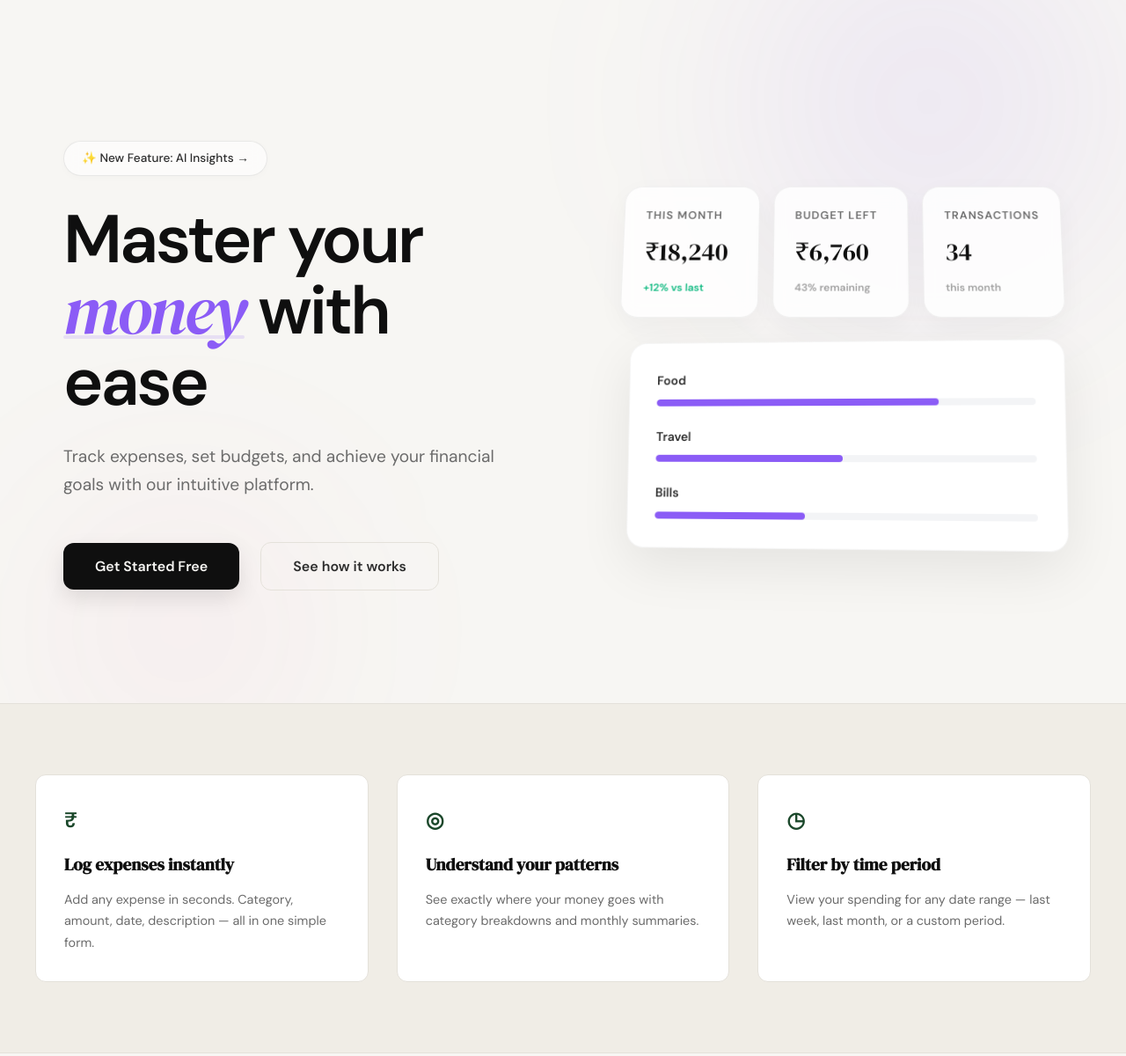
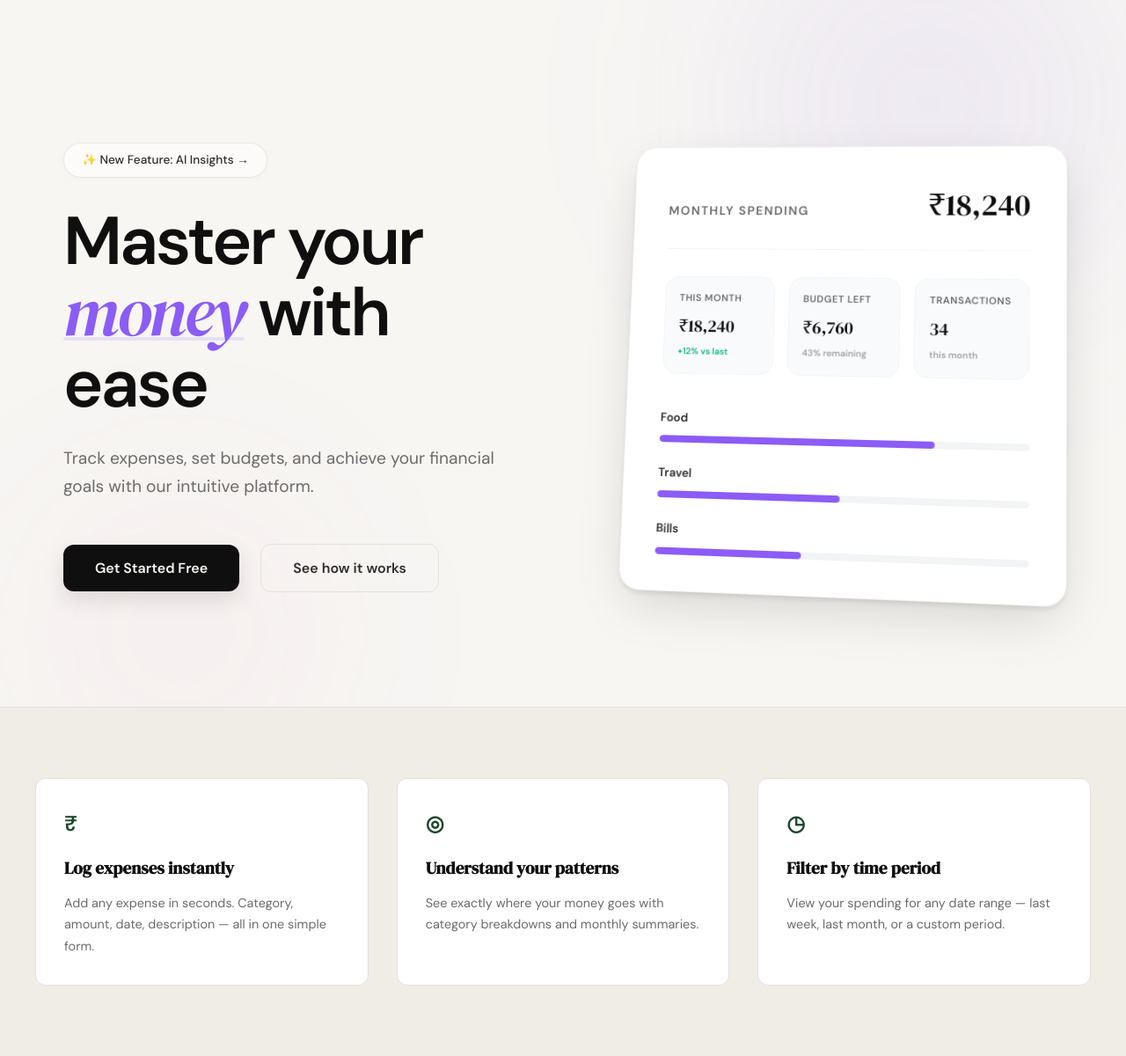
Before and after one commit to sayan-majee21/spendly, a Flask app: page / in a window 1280 px wide; the page is wider, and only the part inside the window is pictured. Shown: the part 61-1261 px from the top of that part at 88% size. Run offline with Flask 3, Linux system fonts and the light colour scheme.

Commit message:
changing the design a little

```diff
--- a/static/css/landing.css
+++ b/static/css/landing.css
@@ -152,85 +152,97 @@
     border-color: var(--ink);
 }
 
-/* Hero Visual / Multi-Card Layout */
+/* Hero Visual / Mock Card — High Fidelity */
 .hero-visual {
     position: relative;
     display: flex;
     justify-content: flex-end;
-}
-
-.visual-container {
-    display: flex;
-    flex-direction: column;
-    gap: 1.5rem;
-    width: 100%;
-    max-width: 500px;
     perspective: 1000px;
 }
 
-.stat-row {
-    display: grid;
-    grid-template-columns: repeat(3, 1fr);
-    gap: 1rem;
-    transform: rotateX(10deg);
+.mock-card {
+    background: #ffffff;
+    border: 1px solid rgba(0,0,0,0.05);
+    border-radius: 24px;
+    padding: 2.5rem;
+    width: 100%;
+    max-width: 500px;
+    box-shadow:
+        0 4px 6px -1px rgba(0, 0, 0, 0.1),
+        0 20px 60px -10px rgba(0, 0, 0, 0.15);
+    transform: rotateY(-5deg) rotateX(5deg) rotateZ(1deg);
+    transition: all 0.5s cubic-bezier(0.175, 0.885, 0.32, 1.275);
 }
 
-.stat-card {
-    background: rgba(255, 255, 255, 0.8);
-    backdrop-filter: blur(10px);
-    border: 1px solid rgba(0, 0, 0, 0.05);
-    border-radius: 20px;
-    padding: 1.5rem;
-    display: flex;
-    flex-direction: column;
-    gap: 0.6rem;
-    box-shadow: 0 10px 30px rgba(0,0,0,0.04);
-    transition: all 0.4s cubic-bezier(0.165, 0.84, 0.44, 1);
+.mock-card:hover {
+    transform: rotateY(0deg) rotateX(0deg) rotateZ(0deg) scale(1.02);
+    box-shadow: 0 30px 80px -15px rgba(0, 0, 0, 0.2);
 }
 
-.stat-card:hover {
-    background: #ffffff;
-    transform: translateY(-8px) scale(1.05);
-    box-shadow: 0 20px 40px rgba(0,0,0,0.1);
+.mock-card-header {
+    display: flex;
+    justify-content: space-between;
+    align-items: baseline;
+    margin-bottom: 2rem;
+    padding-bottom: 1.5rem;
+    border-bottom: 1px solid #f3f4f6;
 }
 
-.stat-header {
-    font-size: 0.8rem;
+.mock-label {
+    font-size: 0.9rem;
     font-weight: 700;
     color: var(--ink-muted);
     text-transform: uppercase;
-    letter-spacing: 0.08em;
+    letter-spacing: 0.1em;
 }
 
-.stat-value {
+.mock-total {
     font-family: var(--font-display);
-    font-size: 1.8rem;
+    font-size: 2.2rem;
     font-weight: 400;
     color: var(--ink);
 }
 
-.stat-footer {
-    font-size: 0.75rem;
+/* 3 Subboxes Layout */
+.mock-subboxes {
+    display: grid;
+    grid-template-columns: repeat(3, 1fr);
+    gap: 1rem;
+    margin-bottom: 2.5rem;
+}
+
+.subbox {
+    display: flex;
+    flex-direction: column;
+    gap: 0.4rem;
+    padding: 1rem;
+    background: #f9fafb;
+    border-radius: 16px;
+    border: 1px solid #f3f4f6;
+}
+
+.subbox-label {
+    font-size: 0.7rem;
+    font-weight: 700;
+    color: var(--ink-muted);
+    text-transform: uppercase;
+    letter-spacing: 0.05em;
+}
+
+.subbox-value {
+    font-family: var(--font-display);
+    font-size: 1.25rem;
+    color: var(--ink);
+}
+
+.subbox-footer {
+    font-size: 0.65rem;
     font-weight: 600;
     color: var(--ink-faint);
 }
 
 .status-up {
-    color: #10b981; /* Emerald green */
-}
-
-.bars-card {
-    background: #ffffff;
-    border: 1px solid rgba(0,0,0,0.04);
-    border-radius: 20px;
-    padding: 2rem;
-    box-shadow: 0 20px 60px rgba(0,0,0,0.08);
-    transform: rotateX(5deg) rotateY(-5deg);
-    transition: all 0.5s ease;
-}
-
-.bars-card:hover {
-    transform: none;
+    color: #10b981;
 }
 
 .mock-bars { display: flex; flex-direction: column; gap: 1.5rem; }
@@ -242,7 +254,7 @@
 }
 
 .mock-cat {
-    font-size: 0.9rem;
+    font-size: 0.85rem;
     font-weight: 700;
     color: var(--ink-soft);
 }
@@ -273,13 +285,14 @@
     .hero-subtitle { margin-left: auto; margin-right: auto; }
     .hero-actions { justify-content: center; }
     .hero-visual { justify-content: center; }
-    .stat-row, .bars-card { transform: none; }
+    .mock-card { transform: none; }
+    .mock-card:hover { transform: scale(1.02); }
 }
 
 @media (max-width: 600px) {
     .hero { padding: 6rem 1.5rem; }
     .hero-title { font-size: 2.8rem; }
-    .stat-row { grid-template-columns: 1fr; }
+    .mock-subboxes { grid-template-columns: 1fr; }
 }
 
 /* ------------------------------------------------------------------ */
--- a/templates/landing.html
+++ b/templates/landing.html
@@ -24,25 +24,30 @@
         </div>
     </div>
     <div class="hero-visual">
-        <div class="visual-container">
-            <div class="stat-row">
-                <div class="stat-card">
-                    <span class="stat-header">This month</span>
-                    <span class="stat-value">₹18,240</span>
-                    <span class="stat-footer status-up">+12% vs last</span>
+        <div class="mock-card">
+            <div class="mock-card-header">
+                <span class="mock-label">Monthly Spending</span>
+                <span class="mock-total">₹18,240</span>
             </div>
-                <div class="stat-card">
-                    <span class="stat-header">Budget left</span>
-                    <span class="stat-value">₹6,760</span>
-                    <span class="stat-footer">43% remaining</span>
+
+            <div class="mock-subboxes">
+                <div class="subbox">
+                    <span class="subbox-label">This month</span>
+                    <span class="subbox-value">₹18,240</span>
+                    <span class="subbox-footer status-up">+12% vs last</span>
                 </div>
-                <div class="stat-card">
-                    <span class="stat-header">Transactions</span>
-                    <span class="stat-value">34</span>
-                    <span class="stat-footer">this month</span>
+                <div class="subbox">
+                    <span class="subbox-label">Budget left</span>
+                    <span class="subbox-value">₹6,760</span>
+                    <span class="subbox-footer">43% remaining</span>
+                </div>
+                <div class="subbox">
+                    <span class="subbox-label">Transactions</span>
+                    <span class="subbox-value">34</span>
+                    <span class="subbox-footer">this month</span>
                 </div>
             </div>
-            <div class="bars-card">
+
             <div class="mock-bars">
                 <div class="mock-bar-row">
                     <span class="mock-cat">Food</span>
@@ -60,7 +65,6 @@
                     <span class="mock-cat">Bills</span>
                     <div class="mock-bar-track">
                         <div class="mock-bar" style="width: 40%"></div>
-                        </div>
                     </div>
                 </div>
             </div>
```
Lines whose indentation alone changed are shown as unchanged.
